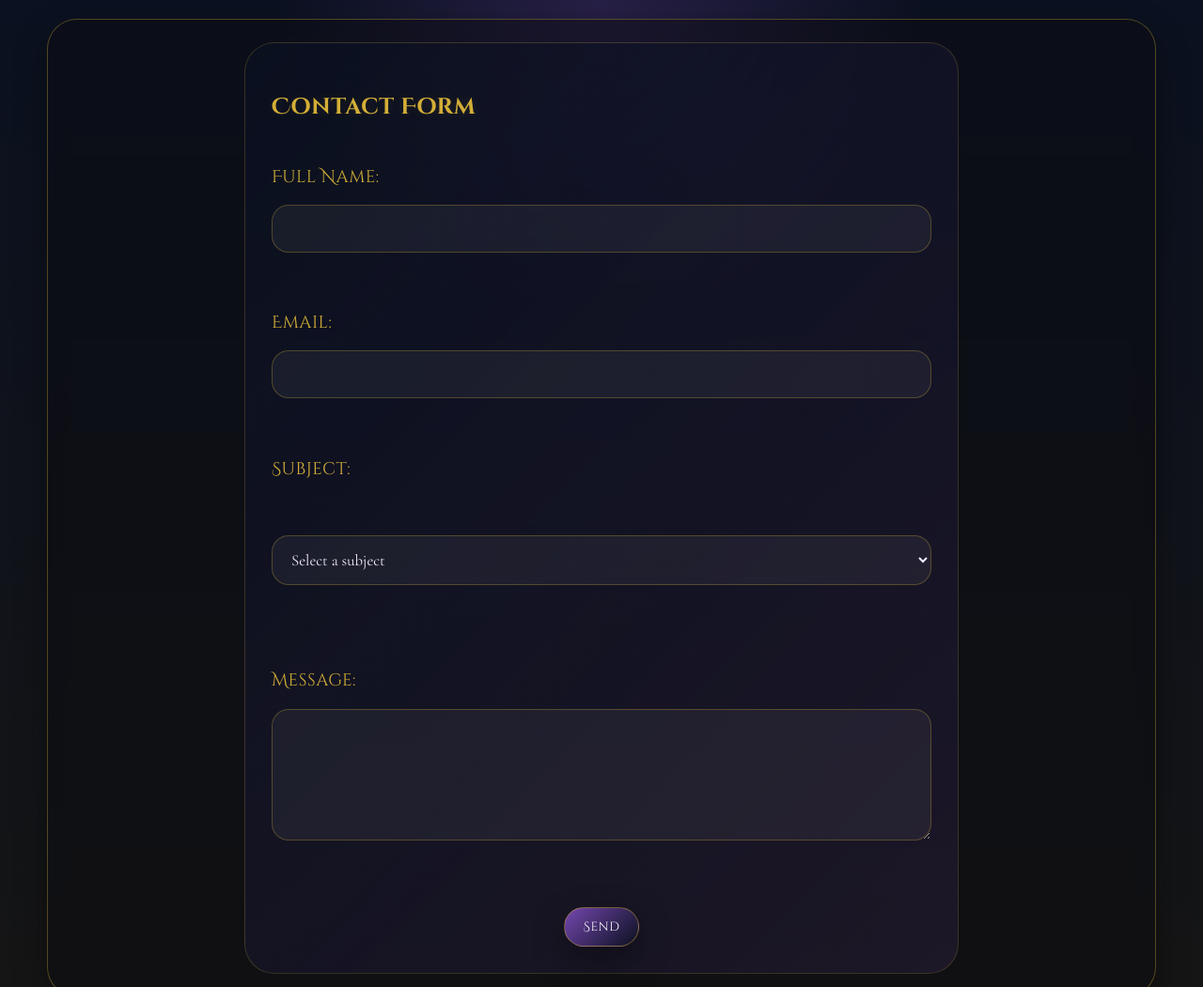
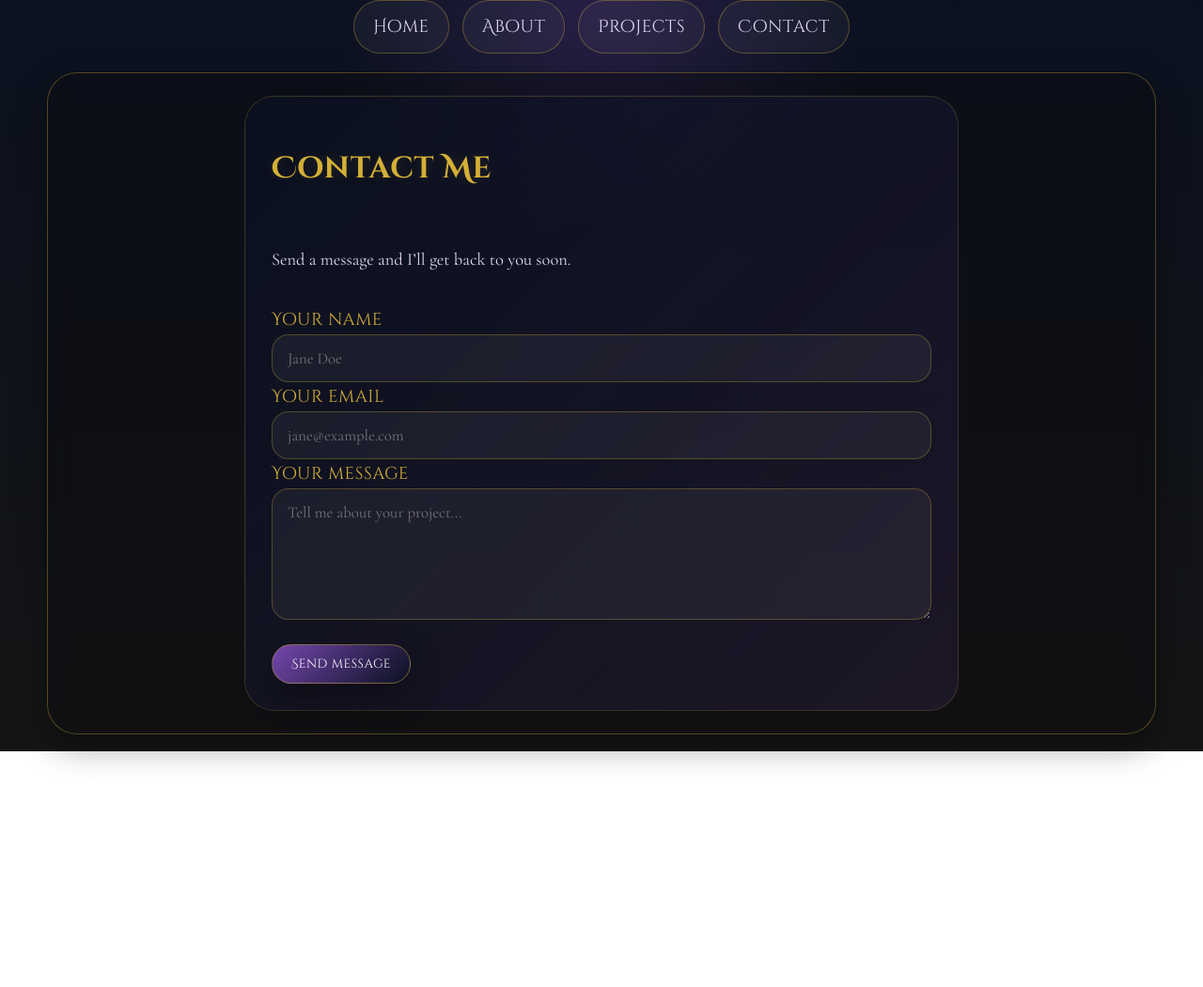
Before and after one commit to nithaamjulius/HTML-CSS-Portfolio, a plain HTML site: page contact.html in a window 1280 px wide. Shown: the top 1051 px of the page at 94% size. After the commit the page ends 800 px from the top, so only its background shows below. Drawn offline with nearby package versions, Linux system fonts and the light colour scheme.

Commit message:
Upadated contact.html

```diff
--- a/contact.html
+++ b/contact.html
@@ -7,27 +7,52 @@
     <title>Parchment of Address</title>
   </head>
   <body>
-    <!-- Contact Form -->
-    <div id="Contact-Form">
-      <form class="Contact-Content">
-        <h2 class="Contact-Title">Contact Form</h2>
-        <label for="Fname">Full Name: </label>
-        <input type="text" id="Fname" name="Fname" /><br />
-        <label for="Mail">Email: </label>
-        <input type="email" id="Mail" name="Mail" /><br />
-        <label for="Subject">Subject: </label><br />
-        <select id="Subject" name="Subject">
-          <option value="">Select a subject</option>
-          <option value="General">General Inquiry</option>
-          <option value="Support">Support</option>
-          <option value="Feedback">Feedback</option>
-          <option value="Other">Other</option></select
-        ><br /><br />
-        <label for="Message">Message: </label>
-        <textarea rows="2" cols="30" name="message" id="message"></textarea
-        ><br />
-        <button type="submit">Send</button>
-      </form>
-    </div>
+    <header>
+      <nav class="Navbar">
+        <ul class="Navbar-Content">
+          <li><a href="index.html">Home</a></li>
+          <li><a href="about.html">About</a></li>
+          <li><a href="projects.html">Projects</a></li>
+          <li><a href="contact.html">Contact</a></li>
+        </ul>
+      </nav>
+    </header>
+
+    <main id="Contact-Form">
+      <div class="Contact-Content">
+        <h1 class="Contact-Title">Contact Me</h1>
+        <p>Send a message and I’ll get back to you soon.</p>
+
+        <form action="https://formspree.io/f/xpqnvojd" method="POST">
+          <label for="name">Your name</label>
+          <input
+            id="name"
+            type="text"
+            name="name"
+            placeholder="Jane Doe"
+            required
+          />
+
+          <label for="email">Your email</label>
+          <input
+            id="email"
+            type="email"
+            name="email"
+            placeholder="jane@example.com"
+            required
+          />
+
+          <label for="message">Your message</label>
+          <textarea
+            id="message"
+            name="message"
+            placeholder="Tell me about your project..."
+            required
+          ></textarea>
+
+          <button type="submit">Send message</button>
+        </form>
+      </div>
+    </main>
   </body>
 </html>
```
